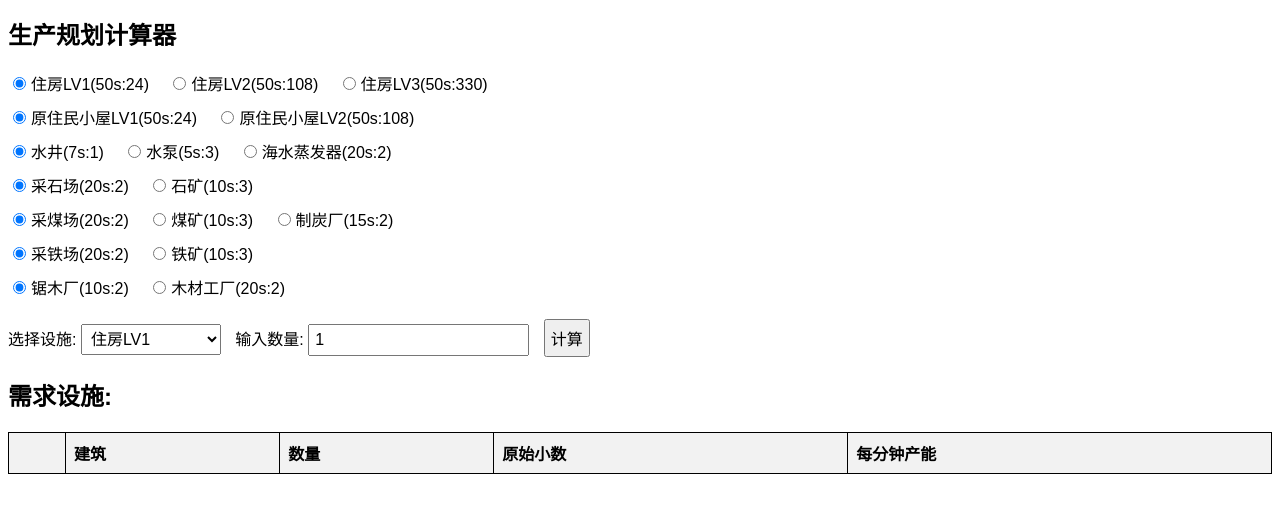
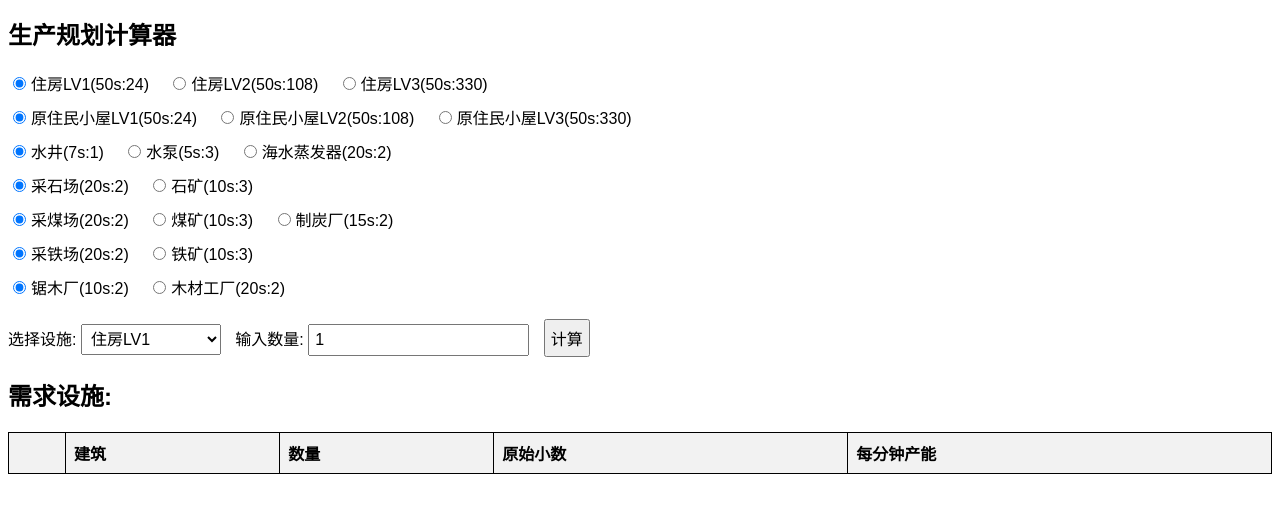
Before and after one commit to Natsukage/MiniSettlersCalculater, a plain HTML site: page index.html in a window 1280 px wide. Drawn offline with Linux system fonts and the light colour scheme.

Commit message:
原住民小屋LV3

```diff
--- a/index.html
+++ b/index.html
@@ -115,6 +115,11 @@
         原住民小屋LV2: {
           output: { 原住民: 108 },
           input: { 木板: 1, 铁制工具: 1, 皮革: 1 },
+          time: 50,
+        },
+        原住民小屋LV3: {
+          output: { 原住民: 330 },
+          input: { 玻璃: 1, 肉: 1, 钢制工具: 1 },
           time: 50,
         },
         水井: {
```
